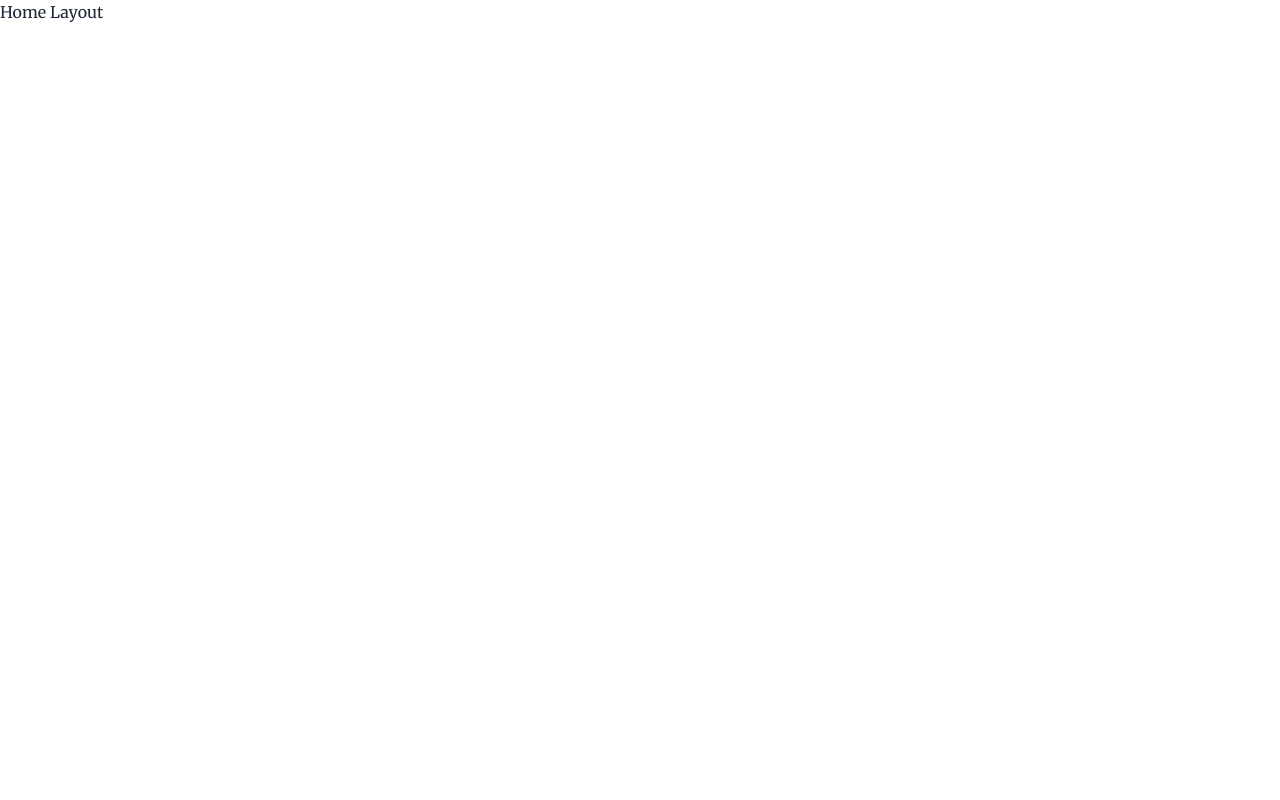
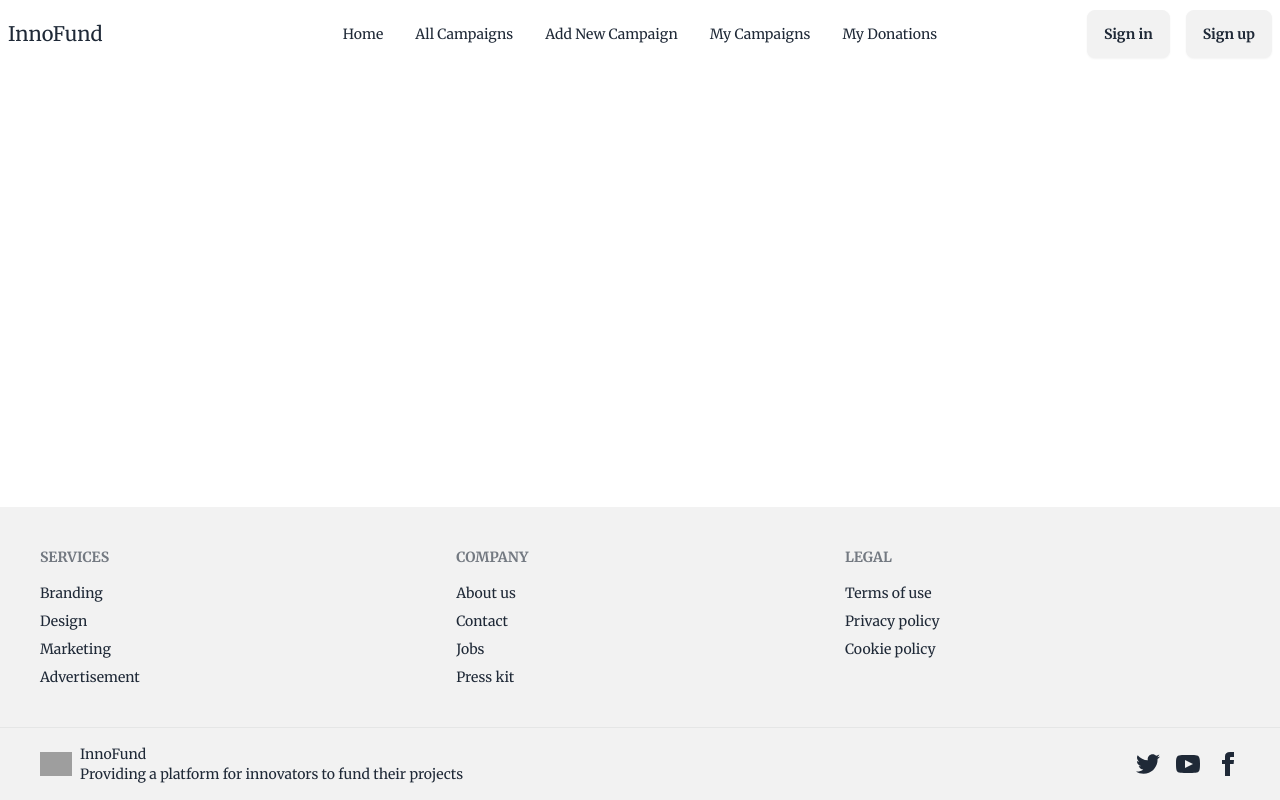
Before and after one commit to jannat-miftahul/innofund-client, a React (Vite) app: page / in a window 1280 px wide. Built offline with nearby package versions, Linux system fonts and the light colour scheme; grey boxes are pictures that could not be loaded.

Commit message:
implement Navbar and Footer, modified Auth and Home layouts

```diff
--- /dev/null
+++ b/src/components/Banner.jsx
@@ -0,0 +1,10 @@
+
+const Banner = () => {
+    return (
+        <div>
+
+        </div>
+    );
+};
+
+export default Banner;
--- /dev/null
+++ b/src/components/Footer.jsx
@@ -0,0 +1,82 @@
+const Footer = () => {
+    return (
+        <div>
+            <footer className="footer bg-base-200 text-base-content p-10">
+                <nav>
+                    <h6 className="footer-title">Services</h6>
+                    <a className="link link-hover">Branding</a>
+                    <a className="link link-hover">Design</a>
+                    <a className="link link-hover">Marketing</a>
+                    <a className="link link-hover">Advertisement</a>
+                </nav>
+                <nav>
+                    <h6 className="footer-title">Company</h6>
+                    <a className="link link-hover">About us</a>
+                    <a className="link link-hover">Contact</a>
+                    <a className="link link-hover">Jobs</a>
+                    <a className="link link-hover">Press kit</a>
+                </nav>
+                <nav>
+                    <h6 className="footer-title">Legal</h6>
+                    <a className="link link-hover">Terms of use</a>
+                    <a className="link link-hover">Privacy policy</a>
+                    <a className="link link-hover">Cookie policy</a>
+                </nav>
+            </footer>
+            <footer className="footer bg-base-200 text-base-content border-base-300 border-t px-10 py-4">
+                <aside className="grid-flow-col items-center">
+                    <img
+                        className="w-8"
+                        src="https://i.ibb.co.com/tq4DwNk/logo.png"
+                        alt="logo"
+                    />
+                    <p>
+                        InnoFund
+                        <br />
+                        Providing a platform for innovators to fund their
+                        projects
+                    </p>
+                </aside>
+                <nav className="md:place-self-center md:justify-self-end">
+                    <div className="grid grid-flow-col gap-4">
+                        <a>
+                            <svg
+                                xmlns="http://www.w3.org/2000/svg"
+                                width="24"
+                                height="24"
+                                viewBox="0 0 24 24"
+                                className="fill-current"
+                            >
+                                <path d="M24 4.557c-.883.392-1.832.656-2.828.775 1.017-.609 1.798-1.574 2.165-2.724-.951.564-2.005.974-3.127 1.195-.897-.957-2.178-1.555-3.594-1.555-3.179 0-5.515 2.966-4.797 6.045-4.091-.205-7.719-2.165-10.148-5.144-1.29 2.213-.669 5.108 1.523 6.574-.806-.026-1.566-.247-2.229-.616-.054 2.281 1.581 4.415 3.949 4.89-.693.188-1.452.232-2.224.084.626 1.956 2.444 3.379 4.6 3.419-2.07 1.623-4.678 2.348-7.29 2.04 2.179 1.397 4.768 2.212 7.548 2.212 9.142 0 14.307-7.721 13.995-14.646.962-.695 1.797-1.562 2.457-2.549z"></path>
+                            </svg>
+                        </a>
+                        <a>
+                            <svg
+                                xmlns="http://www.w3.org/2000/svg"
+                                width="24"
+                                height="24"
+                                viewBox="0 0 24 24"
+                                className="fill-current"
+                            >
+                                <path d="M19.615 3.184c-3.604-.246-11.631-.245-15.23 0-3.897.266-4.356 2.62-4.385 8.816.029 6.185.484 8.549 4.385 8.816 3.6.245 11.626.246 15.23 0 3.897-.266 4.356-2.62 4.385-8.816-.029-6.185-.484-8.549-4.385-8.816zm-10.615 12.816v-8l8 3.993-8 4.007z"></path>
+                            </svg>
+                        </a>
+                        <a>
+                            <svg
+                                xmlns="http://www.w3.org/2000/svg"
+                                width="24"
+                                height="24"
+                                viewBox="0 0 24 24"
+                                className="fill-current"
+                            >
+                                <path d="M9 8h-3v4h3v12h5v-12h3.642l.358-4h-4v-1.667c0-.955.192-1.333 1.115-1.333h2.885v-5h-3.808c-3.596 0-5.192 1.583-5.192 4.615v3.385z"></path>
+                            </svg>
+                        </a>
+                    </div>
+                </nav>
+            </footer>
+        </div>
+    );
+};
+
+export default Footer;
--- /dev/null
+++ b/src/components/Navbar.jsx
@@ -0,0 +1,118 @@
+import { NavLink } from "react-router-dom";
+
+const Navbar = ({ user, onLogout }) => {
+    return (
+        <div className="navbar bg-base-100">
+            <div className="navbar-start">
+                <div className="dropdown">
+                    <div
+                        tabIndex={0}
+                        role="button"
+                        className="btn btn-ghost lg:hidden"
+                    >
+                        <svg
+                            xmlns="http://www.w3.org/2000/svg"
+                            className="h-5 w-5"
+                            fill="none"
+                            viewBox="0 0 24 24"
+                            stroke="currentColor"
+                        >
+                            <path
+                                strokeLinecap="round"
+                                strokeLinejoin="round"
+                                strokeWidth="2"
+                                d="M4 6h16M4 12h8m-8 6h16"
+                            />
+                        </svg>
+                    </div>
+                    <ul
+                        tabIndex={0}
+                        className="menu menu-sm dropdown-content bg-base-100 rounded-box z-[1] mt-3 w-52 p-2 shadow"
+                    >
+                        <li>
+                            <NavLink to="/home">Home</NavLink>
+                        </li>
+                        <li>
+                            <NavLink to="/all-campaigns">All Campaigns</NavLink>
+                        </li>
+                        <li>
+                            <NavLink to="/add-new-campaign">
+                                Add New Campaign
+                            </NavLink>
+                        </li>
+                        <li>
+                            <NavLink to="/my-campaigns">My Campaigns</NavLink>
+                        </li>
+                        <li>
+                            <NavLink to="/my-donations">My Donations</NavLink>
+                        </li>
+                    </ul>
+                </div>
+                <NavLink to="/" className="text-xl">
+                    InnoFund
+                </NavLink>
+            </div>
+
+            <div className="navbar-center hidden lg:flex">
+                <ul className="menu menu-horizontal px-1">
+                    <li>
+                        <NavLink to="/home">Home</NavLink>
+                    </li>
+                    <li>
+                        <NavLink to="/all-campaigns">All Campaigns</NavLink>
+                    </li>
+                    <li>
+                        <NavLink to="/add-new-campaign">
+                            Add New Campaign
+                        </NavLink>
+                    </li>
+                    <li>
+                        <NavLink to="/my-campaigns">My Campaigns</NavLink>
+                    </li>
+                    <li>
+                        <NavLink to="/my-donations">My Donations</NavLink>
+                    </li>
+                </ul>
+            </div>
+
+            <div className="navbar-end">
+                {user ? (
+                    <div className="dropdown dropdown-end">
+                        <label
+                            tabIndex={0}
+                            className="btn btn-ghost btn-circle avatar"
+                        >
+                            <div className="w-10 rounded-full">
+                                <img src={user.photoURL} alt="User Avatar" />
+                            </div>
+                        </label>
+                        <ul
+                            tabIndex={0}
+                            className="mt-3 p-2 shadow menu menu-compact dropdown-content bg-base-100 rounded-box w-52"
+                        >
+                            <li>
+                                <NavLink className="justify-between">
+                                    {user.displayName}
+                                </NavLink>
+                            </li>
+                            <li>
+                                <NavLink onClick={onLogout}>Log out</NavLink>
+                            </li>
+                        </ul>
+                    </div>
+                ) : (
+                    <div className="space-x-4">
+                        <NavLink to="/auth/signin" className="btn">
+                            Sign in
+                        </NavLink>
+                        <NavLink to="/auth/signup" className="btn">
+                            Sign up
+                        </NavLink>
+                    </div>
+                )}
+            </div>
+        </div>
+    );
+};
+
+export default Navbar;
--- a/src/layouts/AuthLayout.jsx
+++ b/src/layouts/AuthLayout.jsx
@@ -1,10 +1,20 @@
+import { Outlet } from "react-router-dom";
+import Navbar from "../components/Navbar";
+import Footer from "../components/Footer";
 
 const AuthLayout = () => {
     return (
-        <div>
-            <h1>
-                Auth Layout
-            </h1>
+        <div className="flex flex-col min-h-screen">
+            {/* Navbar */}
+            <Navbar />
+
+            {/* Main Content */}
+            <main className="flex-grow">
+                <Outlet />
+            </main>
+
+            {/* Footer */}
+            <Footer />
         </div>
     );
 };
--- a/src/layouts/HomeLayout.jsx
+++ b/src/layouts/HomeLayout.jsx
@@ -1,10 +1,20 @@
+import { Outlet } from "react-router-dom";
+import Navbar from "../components/Navbar";
+import Footer from "../components/Footer";
 
 const HomeLayout = () => {
     return (
-        <div>
-            <h1>
-                Home Layout
-            </h1>
+        <div className="flex flex-col min-h-screen">
+            {/* Navbar */}
+            <Navbar />
+
+            {/* Main Content */}
+            <main className="flex-grow">
+                <Outlet />
+            </main>
+
+            {/* Footer */}
+            <Footer />
         </div>
     );
 };
--- /dev/null
+++ b/src/pages/HomePage.jsx
@@ -0,0 +1,10 @@
+
+const HomePage = () => {
+    return (
+        <div>
+
+        </div>
+    );
+};
+
+export default HomePage;
```
